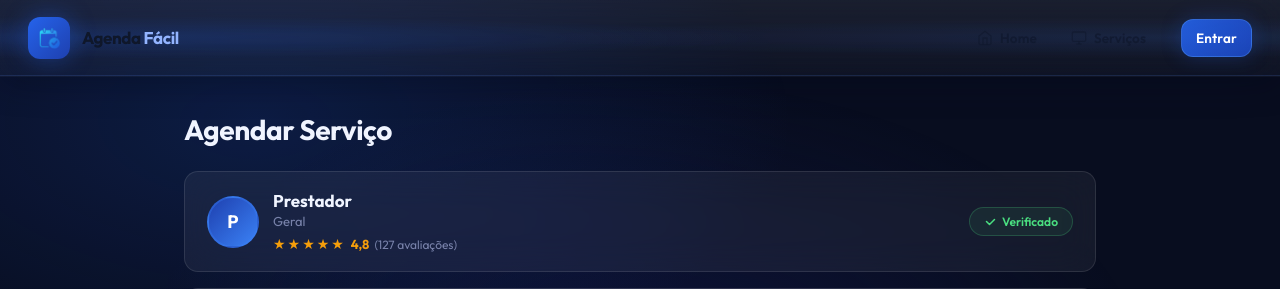
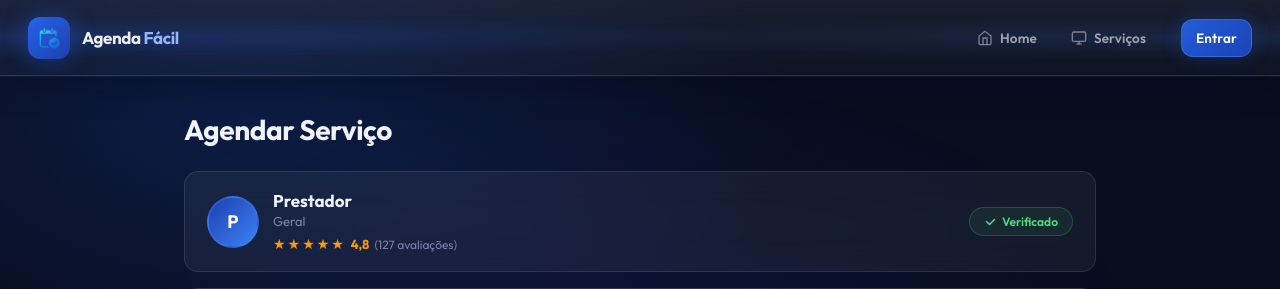
Before and after one commit to dev-pereiraxs/projeto_integrador, a Flask app: page /agendamentos in a window 1280 px wide. Shown: the top 289 px of the page. Run offline with Flask 3, Linux system fonts and the light colour scheme.

Commit message:
arrumando bugs

```diff
--- a/static/premium-header.css
+++ b/static/premium-header.css
@@ -1,3 +1,7 @@
+/* =========================================================
+   AGENDA FÁCIL — PREMIUM HEADER (STATIC)
+========================================================= */
+
 :root {
   --af-bg:   #050816;
   --af-bg2:  #0b1120;
@@ -77,15 +81,6 @@ body.pg-dark {
 
   z-index: 100;
   overflow: hidden;
-}
-
-body.pg-dark .af-header {
-  background: linear-gradient(
-    180deg,
-    rgba(11, 17, 32, 0.85) 0%,
-    rgba(11, 17, 32, 0.75) 100%
-  );
-  border-bottom: 1px solid rgba(255, 255, 255, 0.09);
 }
 
 .af-header::before {
@@ -316,7 +311,7 @@ body.pg-dark .af-header {
 ========================================================= */
 
 .af-hamburger {
-  display: none;        /* oculto por padrão — só aparece no mobile */
+  display: none;
   width: 42px;
   height: 42px;
   border-radius: 12px;
@@ -498,7 +493,5 @@ body.pg-dark .af-header {
 ========================================================= */
 
 @media (prefers-reduced-motion: reduce) {
-  * {
-    transition: none !important;
-  }
+  * { transition: none !important; }
 }
--- a/templates/agendamento.html
+++ b/templates/agendamento.html
@@ -939,7 +939,7 @@
   </style>
 </head>
 
-<body>
+<body class="pg-dark">
   {% include 'partials/header.html' %}
 
   <div class="page-wrapper">
```
